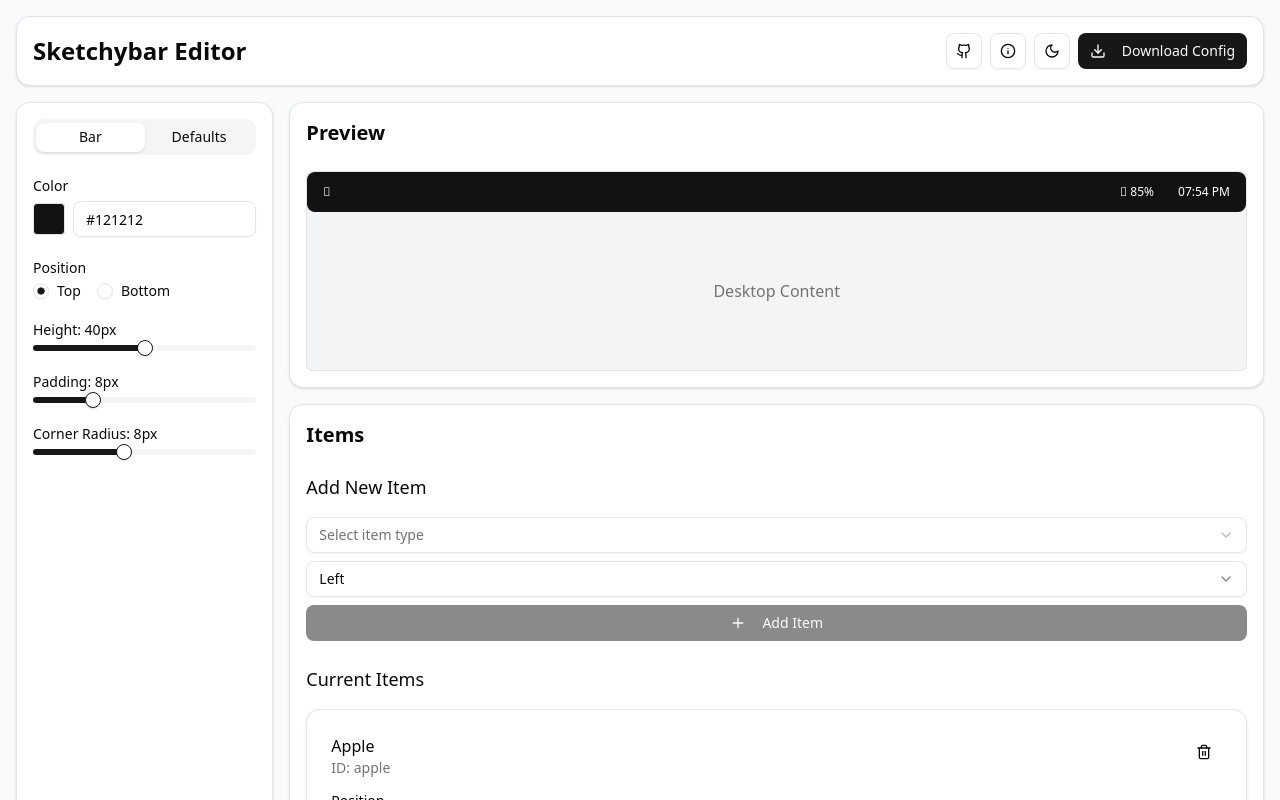
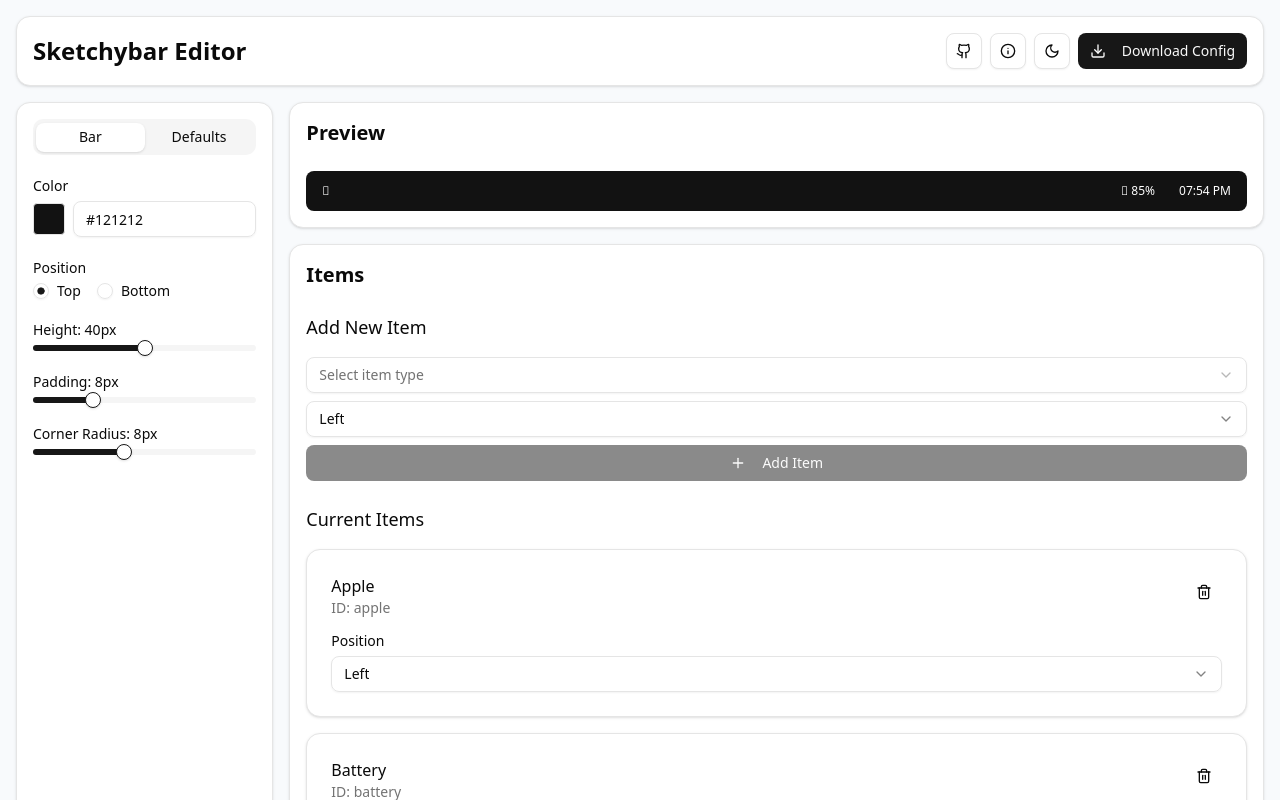
Before and after one commit to jakmaz/sketchybar-editor, a Next.js app: page / in a window 1280 px wide. Shown: the top 800 px of the page. Built offline with nearby package versions, Linux system fonts and the light colour scheme.

Commit message:
feat: remove desktop mockup, keep the bar only

```diff
--- a/src/components/sketchybar-preview.tsx
+++ b/src/components/sketchybar-preview.tsx
@@ -14,10 +14,6 @@ export function SketchybarPreview({ config }: SketchybarPreviewProps) {
   const rightItems = config.items.filter((item) => item.position === "right")
 
   return (
-    <div className="relative w-full h-[200px] bg-gray-100 dark:bg-background rounded-sm overflow-hidden border">
-      {/* Desktop mockup */}
-      <div className="absolute inset-0 flex flex-col">
-        {config.bar.position === "top" && (
     <div
       className="w-full flex justify-between items-center"
       style={{
@@ -31,30 +27,6 @@ export function SketchybarPreview({ config }: SketchybarPreviewProps) {
       <RenderItems items={leftItems} config={config} />
       <RenderItems items={centerItems} config={config} />
       <RenderItems items={rightItems} config={config} />
-          </div>
-        )}
-
-        <div className="flex-1 flex items-center justify-center text-muted-foreground">
-          <p>Desktop Content</p>
-        </div>
-
-        {config.bar.position === "bottom" && (
-          <div
-            className="w-full flex justify-between items-center"
-            style={{
-              height: `${config.bar.height}px`,
-              backgroundColor: config.bar.color,
-              borderRadius: `${config.bar.cornerRadius}px`,
-              paddingLeft: `${config.bar.padding}px`,
-              paddingRight: `${config.bar.padding}px`,
-            }}
-          >
-            <RenderItems items={leftItems} config={config} />
-            <RenderItems items={centerItems} config={config} />
-            <RenderItems items={rightItems} config={config} />
-          </div>
-        )}
-      </div>
     </div>
   )
 }
```
Lines whose indentation alone changed are shown as unchanged.
